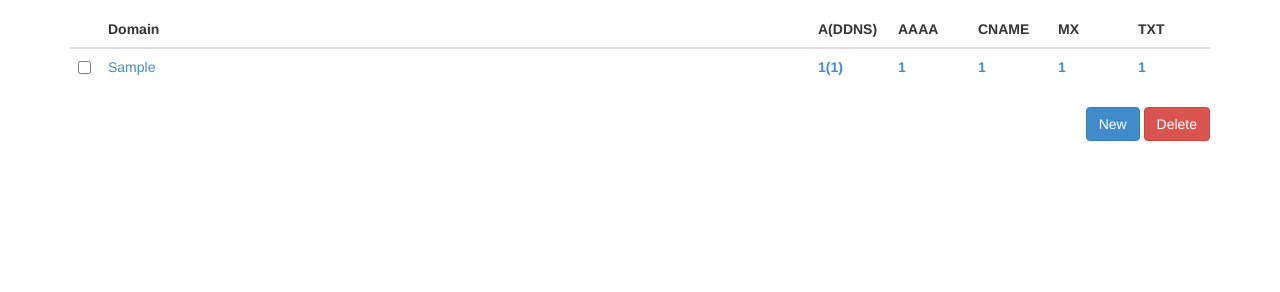
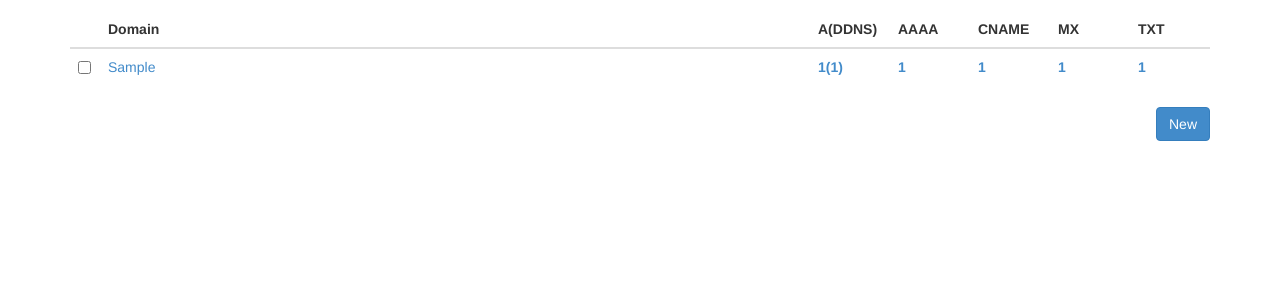
Before and after one commit to dnsforever/dnsforever-web, a Flask app: page /domain/ in a window 1280 px wide. Shown: the part 59-351 px from the top of the page. Run offline with Flask 2, Linux system fonts and the light colour scheme; the visitor is signed in with stand-in values (Sample User, id 1); tables that the repository leaves empty hold one stand-in row (values such as "Sample post"); some libraries are stand-ins or nearby versions.

Commit message:
Hide delete button.

```diff
--- a/dnsforever/web/templates/domain.html
+++ b/dnsforever/web/templates/domain.html
@@ -41,6 +41,6 @@
 
 <div class="pull-right">
     <a href="{{ url_for('domain.new') }}" class="btn btn-primary">New</a>
-    <button type="submit" class="btn btn-danger">Delete</button>
+    <!-- button type="submit" class="btn btn-danger">Delete</button -->
 </div>
 {% endblock %}
```
